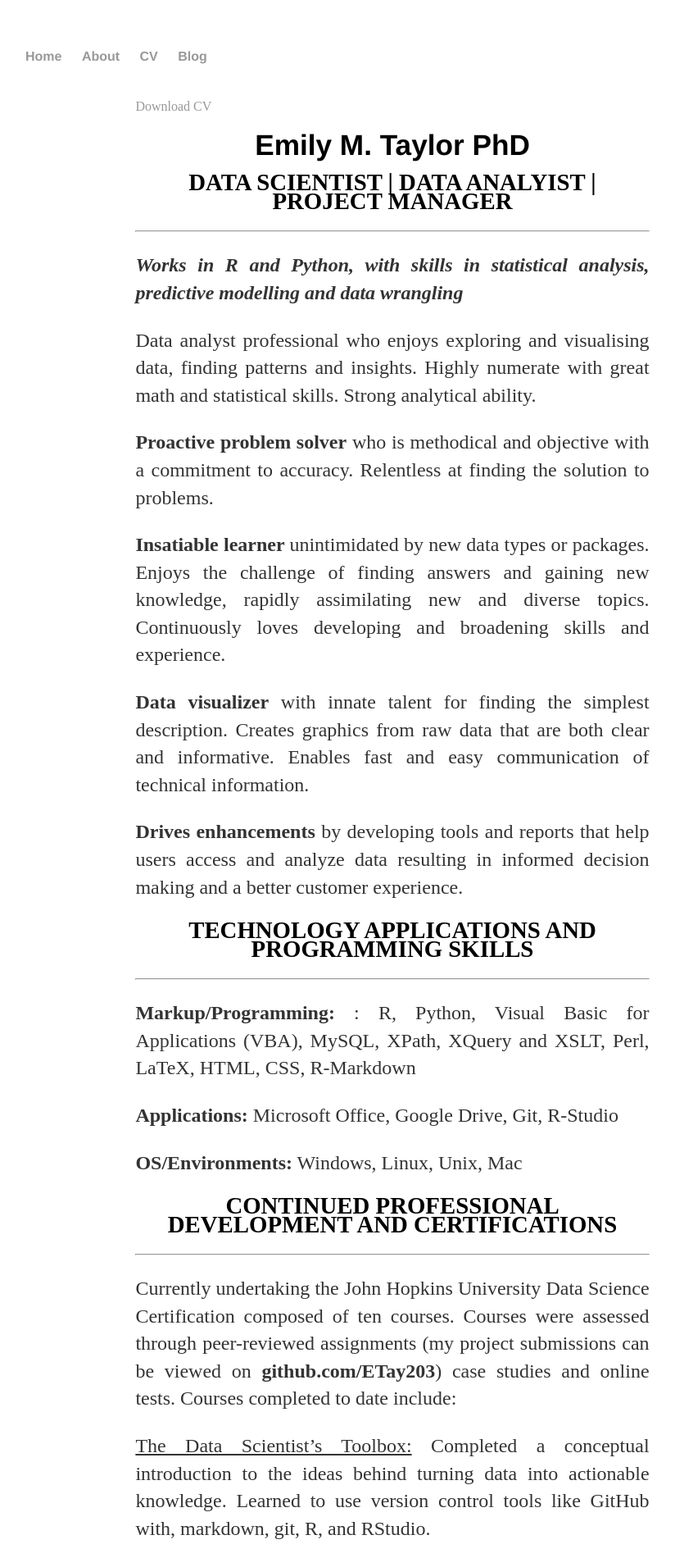
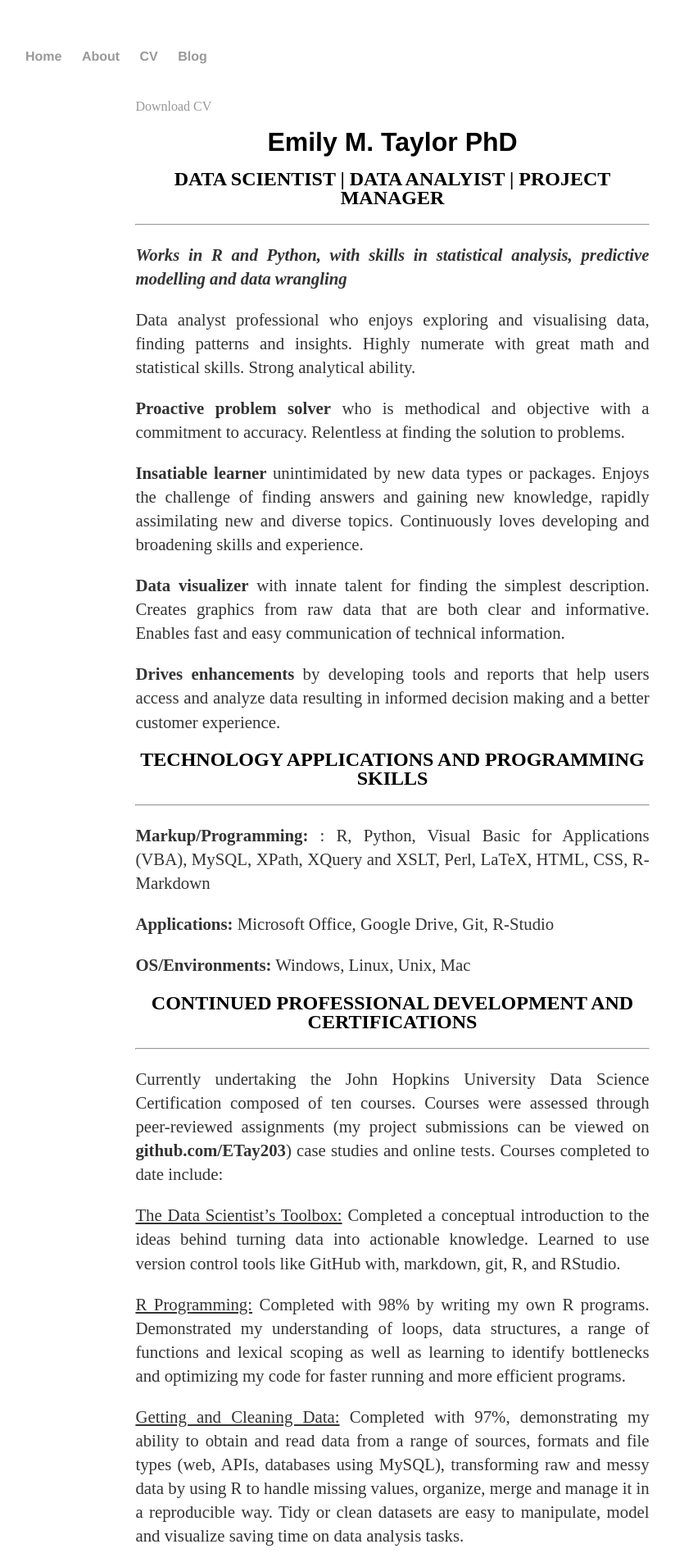
Before and after one commit to ETay203/ETay203.github.io, a Jekyll site: the page built from cv/index.html, in a window 1280 px wide. Shown: the top 1911 px of the page at 82% size, without its empty margins (161-985 px from the left). Built offline with Jekyll 4.4.1, drawn with Linux system fonts in a browser that asks for light colours.

Commit message:
changes to cv css style

```diff
--- a/css/main.css
+++ b/css/main.css
@@ -45,8 +45,8 @@ ul.posts li {
 
 /* CV */
 .cv {line-height: 23px; margin: 40px auto; width: 70%;}
-.cv li { font-size: 1.5em; text-align: left; }
-.cv h2 { font-size: 1.8em; text-align: center; }
-.cv h1 { font-size: 2.2em; text-align: center; }
-.cv p  { font-size: 1.5em; text-align: justify; }
-.cv ul { font-size: 1.5em; text-align: left;}
+.cv li { font-size: 1.3em; text-align: left; }
+.cv h2 { font-size: 1.5em; text-align: center; }
+.cv h1 { font-size: 2em; text-align: center; }
+.cv p  { font-size: 1.3em; text-align: justify; }
+/*.cv ul { font-size: 1.3em; text-align: left;}
```
